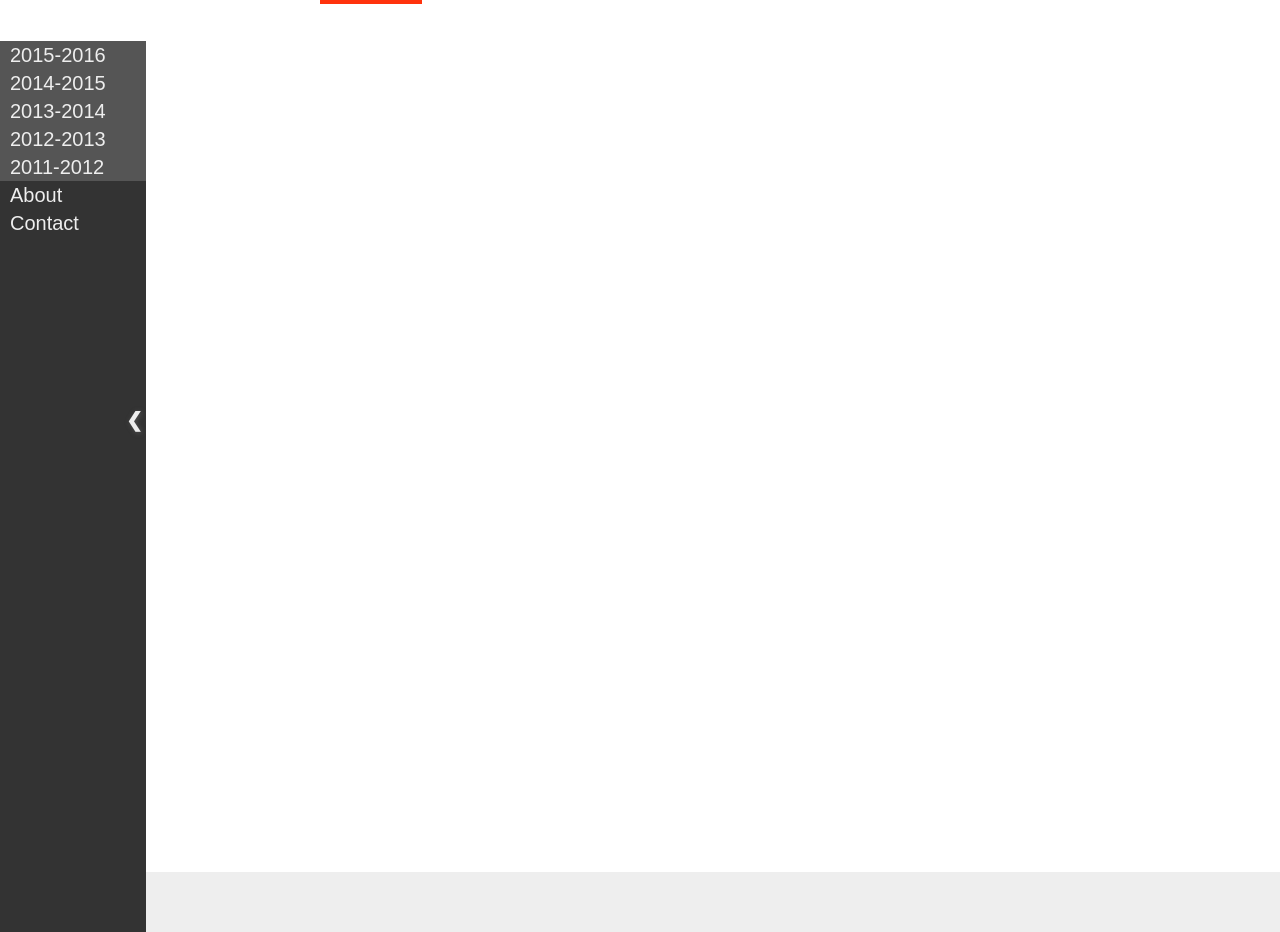
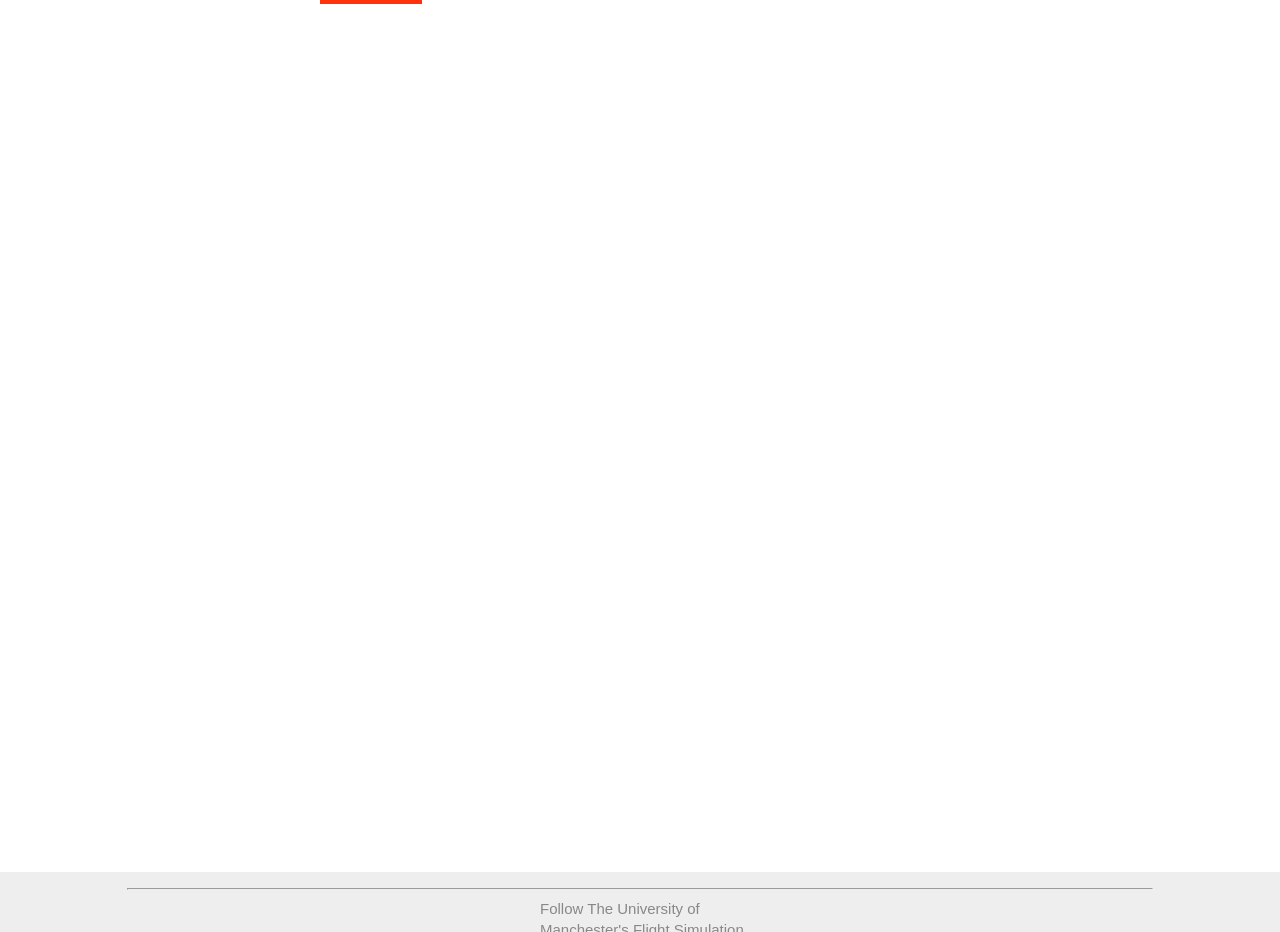
Before and after one commit to DanSieradzki/FSSoc-Website, a PHP site: page / in a window 1280 px wide. Shown: the part 60-992 px from the top of the page. Run offline with PHP 8.4, Linux system fonts and the light colour scheme.

Commit message:
added footer
footer contains: framework for social media links
commented out sideNav

```diff
--- a/css/main.css
+++ b/css/main.css
@@ -27,6 +27,7 @@ header {
     width: 100%;
     background-color: #eee;
     text-align: left;
+    position: fixed;
 }
 
 #logo {
@@ -86,14 +87,14 @@ transform: translate(410%);
 transform: translate(513%);
 }
 
-hr {
+#headerHr   {
     height: .25rem;
     width: 16%;
     margin: 0;
     background: #ff320d;
     border: none;
     transition: .15s ease-in-out;
-    /*transform:translate(0%);*/
+    /*transform: translate(103%);*/
     /*margin-left: 0%; unfocussed and starting distance between hr and left edge of constraint - refer to html document to set this*/
     z-index: 1;
 }
@@ -186,15 +187,16 @@ ul.topNavClass li.icon {
     transition: 0.6s cubic-bezier(0.42, 0, 0.87, 1.68);
     left: 0;
     text-shadow: 1px 1px 5px #555555;
+    z-index: 2;
 }
 
 #toggleSideNavId    {
     transition: 0.6s;
 }
 
-.toggleSideNav:hover  {
-    background color: #222222;
-}
+/*.toggleSideNav:hover  {
+    background color: #222;
+}*/
 
 .sideNavClass    {
     height: 100%;
@@ -202,12 +204,14 @@ ul.topNavClass li.icon {
     position: fixed;
     margin-left: 0px;
     z-index: 1;
-    top: 101px;
+    top: 60px;
+    /*bottom: 60px;*/
     left: 0;
     background-color: #333;
     overflow-x: hidden;
     padding-top: 0;
     transition: 0.5s;
+    z-index: 1;
 }
 
 /*
@@ -292,11 +296,37 @@ input[type=text] {
     transition: 0.3s;
 }
 
+/*=================== FOOTER ===================*/
+
 footer {
     height: 60px;
     width: 100%;
     background-color: #eee;
     text-align: left;
-    position: absolute;
+    position: fixed;
     bottom: 0;
 }
+
+#footerHr   {
+    width: 80%;
+}
+
+.footerList1    {
+    font-size: 15px;
+    padding: 0 auto;
+    margin: 0 500px;
+}
+
+.footerList1 a    {
+    color: #555;
+    padding: 0 2% 0 2%;
+    margin: 0 auto 5px auto;
+    text-align: center;
+    display: inline-block;
+    position: relative;
+    text-decoration: none;
+}
+
+.footerList1 a:hover   {
+    text-decoration: underline;
+}
--- a/index.html
+++ b/index.html
@@ -26,7 +26,7 @@
         <a href="#" id="logo">
             <img src="img/logo.png" alt="Logo">
         </a>
-        <ul class="topNavClass" id="topNavId">
+        <ul class="topNavClass">
             <li class="topNavLi one">
                 <a href="#" id="Home" class="topNavBtn">Home</a>
             </li>
@@ -65,17 +65,16 @@
                     <a href="#">Send us a message</a>
                 </div>
             </li>
-            <hr>
+            <hr id="headerHr">
         </ul>
     </header>
 
-    <div id="sideNavId" class="sideNavClass">
+    <!-- <div id="sideNavId" class="sideNavClass"> -->
       <!--  <input type="text" class="searchBarClass" name="searchBar"  placeholder="Search..."> -->
 
       <!-- search pushes down accordions and displays relevant projects based on search results which can include: project title, member names, etc. Aletrnatively, have options to sort by year, name, etc.-->
-      <!-- Add a home page button to refer back to index -->
-      <!-- enable a tab to switch between UK and US competitions -->
-      <div>
+
+      <!-- <div>
         <div>
             <a href="#" class="accordion">2015-2016</a>
             <div class="panel" id="1516">
@@ -123,15 +122,37 @@
                 </div>
             </div>
         </div>
-        <a href='#' class="sNFooter">About</a>
-        <a href='#' class="sNFooter">Contact</a>
     </div>
     <a id="toggleSideNavId" class="toggleSideNav" onclick="toggleNav()">&#10094;</a>
-</div>
+</div> -->
 
 
 <footer>
-
+    <ul class="footerList0">
+        <li>
+        </li>
+        <li>
+        </li>
+        <li>
+        </li>
+    </ul>
+    <hr id="footerHr">
+    <ul class="footerList1">
+        <li style="color:#888;">Follow The University of Manchester's Flight Simulation Society</li>
+        <listyle="color:#666;">|</li>
+        <li>
+            <a href="#">Facebook</a>
+        </li>
+        <li>
+            <a href="#">Twitter</a>
+        </li>
+        <li>
+            <a href="#">YouTube</a>
+        </li>
+        <li>
+            <a href="#">Instagram</a>
+        </li>
+    </ul>
 </footer>
 
 
--- a/js/main.js
+++ b/js/main.js
@@ -15,25 +15,6 @@ function toggleNav() {
 	}
 	toggleState = !toggleState;
 }
-
-//function underlineHover(ele) {
-//	var ID =  ele.id.toLowerCase();
-//	if (underlined == true) {
-//		document.getElementById(ID + "Underline").style.marginBottom = "5px";
-//	} else {
-//		document.getElementById(ID + "Underline").style.marginBottom = "0px";
-//	}
-//	underlined = !underlined;
-
-$( ".topNavBtn" )
-  .mouseover(underline1(void) {
-    document.getElementById("homeUnderline").style.marginBottom = "5px";
-    console.log("1");
-  })
-  .mouseout(underline2() {
-    document.getElementById("homeUnderline").style.marginBottom = "0px";
-    console.log("0");
-  });
 
 //for (var i = 0; i < 4; i++)	{
 	//var accordion = document.getElementsByClassName("accordion");
```
Also changed, not shown: 2 other files.
